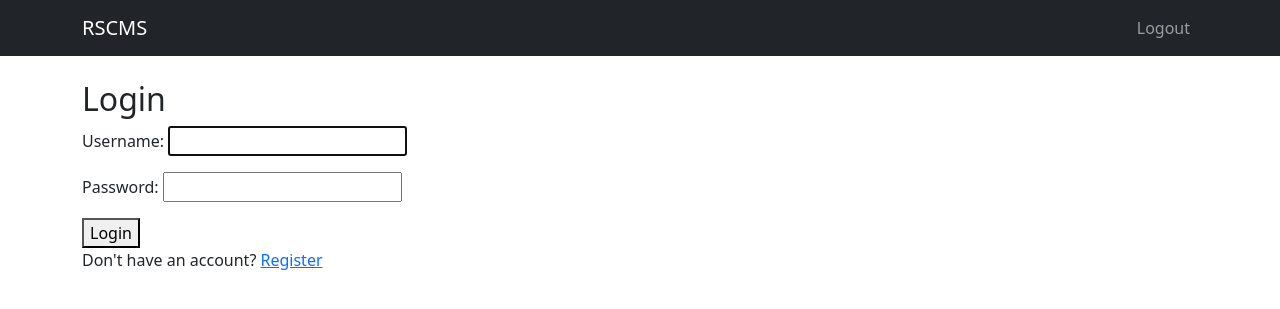
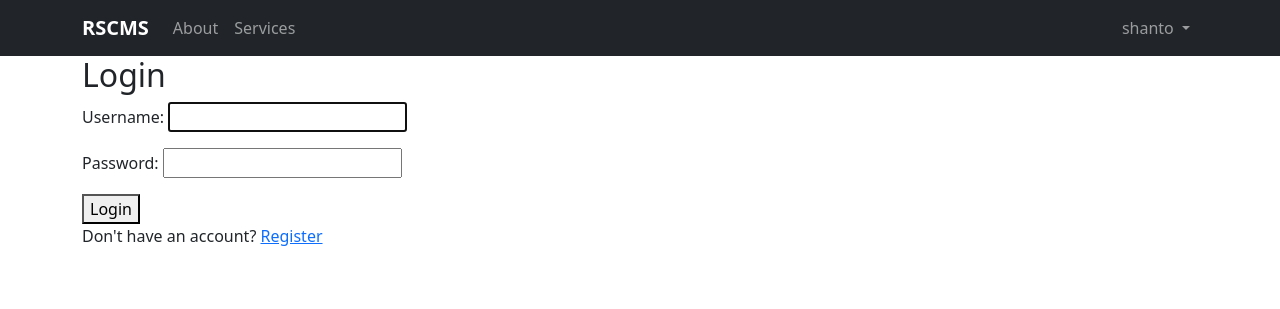
Before and after one commit to SHAHSULTANS/Rice_Supply_Chain_Management_System, a Django app: a page that uses templates/base.html in a window 1280 px wide. Shown: the top 309 px of the page. Run offline with Django 5.2, Linux system fonts and the light colour scheme; a user stored in the database is signed in.

Commit message:
added manager dashboard and new navbar

```diff
--- a/dealer/templates/dealer/dashboard.html
+++ b/dealer/templates/dealer/dashboard.html
@@ -7,7 +7,7 @@
           <a href="{% url 'add_paddy_post' %}" class="btn btn-success me-2">
             <strong>+ Add Post</strong>
           </a>
-          <a href="{% url "marketplace_paddy_posts" %}" class="btn btn-outline-primary">
+          <a href="{% url 'marketplace_paddy_posts' %}" class="btn btn-outline-primary">
             See All Posts
           </a>
         </div>
--- a/manager/views.py
+++ b/manager/views.py
@@ -7,4 +7,4 @@ def check_manager(user):
 @login_required(login_url='login')
 @user_passes_test(check_manager)
 def manager_dashboard(request):
-    return render(request, 'RSCMS_app/dashboard.html', {'role': 'manager'})
+    return render(request, 'manager/dashboard.html')
--- a/templates/base.html
+++ b/templates/base.html
@@ -11,31 +11,7 @@
     {% block extra_head %}{% endblock %}
 </head>
 <body>
-    <nav class="navbar navbar-expand-lg navbar-dark bg-dark mb-4">
-        <div class="container">
-            <a class="navbar-brand" href="#">RSCMS</a>
-            <button class="navbar-toggler" type="button" data-bs-toggle="collapse" data-bs-target="#navbarNav">
-                <span class="navbar-toggler-icon"></span>
-            </button>
-
-            <div class="collapse navbar-collapse" id="navbarNav">
-                <ul class="navbar-nav ms-auto">
-                    {% if user.is_authenticated %}
-                        <li class="nav-item">
-                            <a class="nav-link" href="{% url 'logout' %}">Logout</a>
-                        </li>
-                    {% else %}
-                        <li class="nav-item">
-                            <a class="nav-link" href="{% url 'login' %}">Login</a>
-                        </li>
-                        <li class="nav-item">
-                            <a class="nav-link" href="{% url 'register' %}">Register</a>
-                        </li>
-                    {% endif %}
-                </ul>
-            </div>
-        </div>
-    </nav>
+ {% include 'navbar.html' %}
 
     <div class="container">
         {% if messages %}
--- a/templates/navbar.html
+++ b/templates/navbar.html
@@ -0,0 +1,47 @@
+<!-- navbar.html -->
+<nav class="navbar navbar-expand-lg navbar-dark bg-dark">
+    <div class="container">
+        <!-- Brand Logo -->
+        <a class="navbar-brand fw-bold" href="">RSCMS</a>
+
+        <!-- Navbar Toggler for Mobile -->
+        <button class="navbar-toggler" type="button" data-bs-toggle="collapse" data-bs-target="#navbarNav" aria-controls="navbarNav" aria-expanded="false" aria-label="Toggle navigation">
+            <span class="navbar-toggler-icon"></span>
+        </button>
+
+        <!-- Navbar Links -->
+        <div class="collapse navbar-collapse" id="navbarNav">
+            <ul class="navbar-nav me-auto">
+
+                <li class="nav-item">
+                    <a class="nav-link" href="">About</a>
+                </li>
+                <li class="nav-item">
+                    <a class="nav-link" href="">Services</a>
+                </li>
+
+            </ul>
+
+            <!-- User Authentication Dropdown -->
+            <ul class="navbar-nav">
+                <li class="nav-item dropdown">
+                    <a class="nav-link dropdown-toggle" href="#" id="userDropdown" role="button" data-bs-toggle="dropdown" aria-expanded="false">
+                        <i class="fas fa-user"></i>
+                        {% if request.user.is_authenticated %}
+                        {{ request.user.username }}
+                        {% else %}
+                            Account
+                        {% endif %}
+                    </a>
+                    <ul class="dropdown-menu dropdown-menu-end" aria-labelledby="userDropdown">
+                        <li><a class="dropdown-item" href="{% url 'register' %}"><i class="fas fa-user-plus"></i> Register</a></li>
+                        <li><a class="dropdown-item" href="{% url 'login' %}"><i class="fas fa-sign-in-alt"></i> Login</a></li>
+                        <li><hr class="dropdown-divider"></li>
+                        <li><a class="dropdown-item" href=""><i class="fas fa-user-circle"></i> Profile</a></li>
+                        <li><a class="dropdown-item text-danger" href="{% url 'logout' %}"><i class="fas fa-sign-out-alt"></i> Logout</a></li>
+                    </ul>
+                </li>
+            </ul>
+        </div>
+    </div>
+</nav>
```
Also changed, not shown: manager/templates/manager/dashboard.html (added, +15 -0 lines), db.sqlite3.
